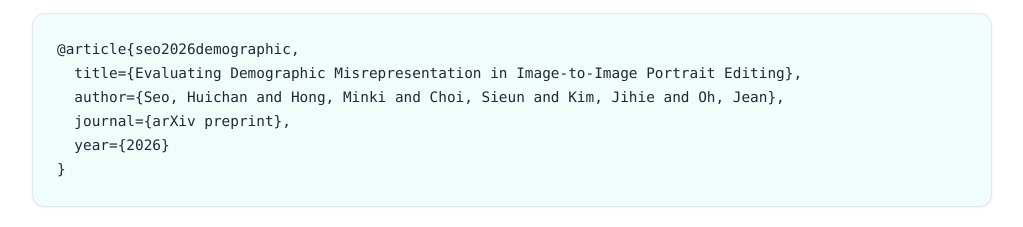
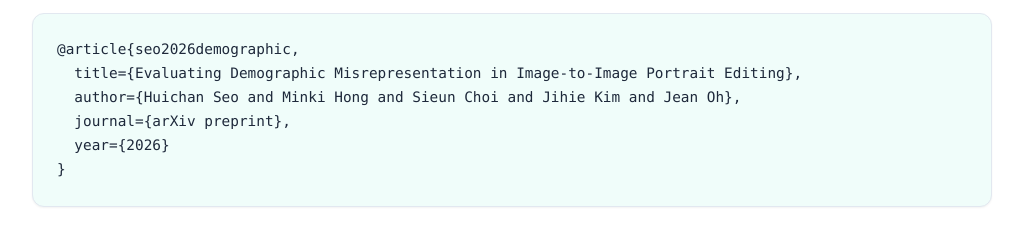
Before and after one commit to seochan99/i2i-demographic-bias, a plain HTML site: page index.html in a window 1280 px wide. Shown: the part 11406-11633 px from the top of the page, without its empty margins (128-1151 px from the left). Drawn offline with nearby package versions, Linux system fonts and the light colour scheme; some icons are missing.

Commit message:
Fix BibTeX author format

```diff
--- a/index.html
+++ b/index.html
@@ -646,7 +646,7 @@
       </div>
       <pre id="bibtex-code"><code>@article{seo2026demographic,
   title={Evaluating Demographic Misrepresentation in Image-to-Image Portrait Editing},
-  author={Seo, Huichan and Hong, Minki and Choi, Sieun and Kim, Jihie and Oh, Jean},
+  author={Huichan Seo and Minki Hong and Sieun Choi and Jihie Kim and Jean Oh},
   journal={arXiv preprint},
   year={2026}
 }</code></pre>
```
